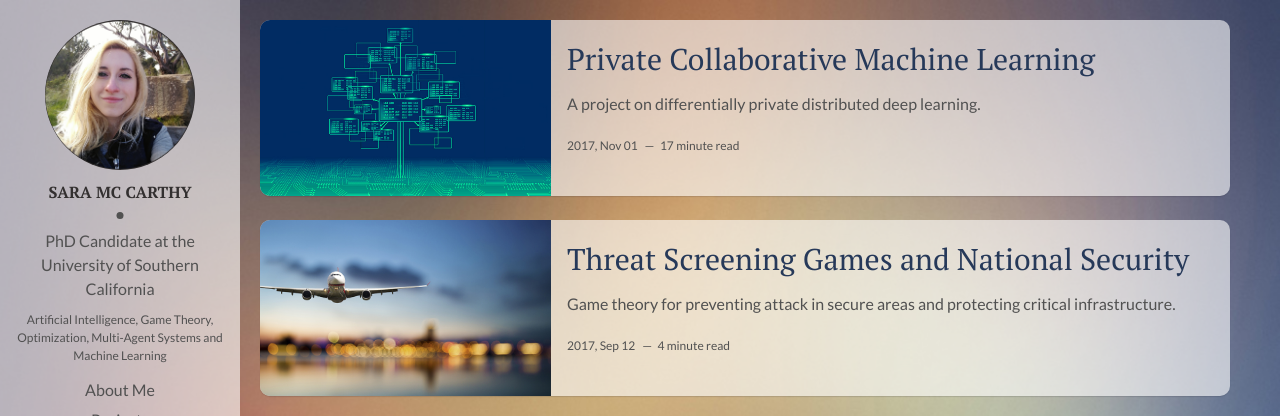
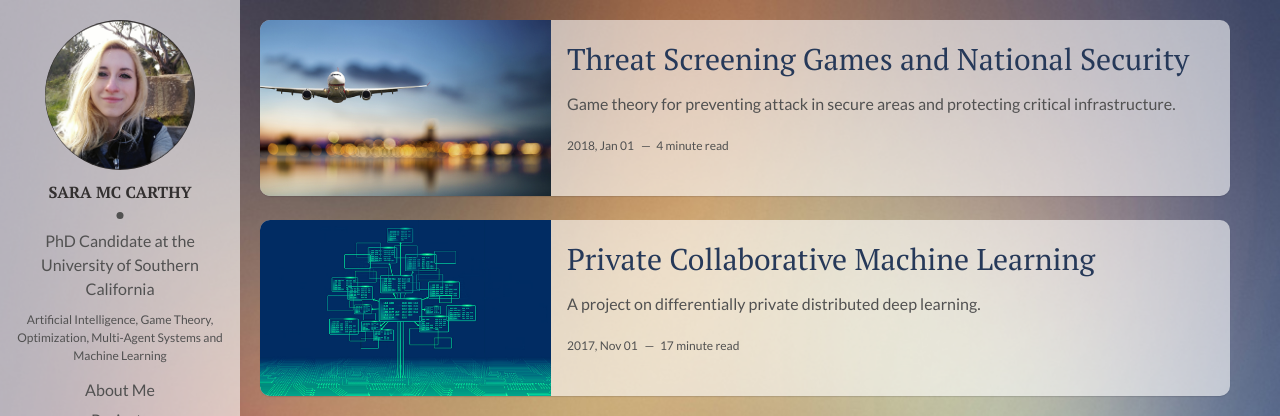
Before and after one commit to saramccarthy/saramccarthy.github.io, a Jekyll site: the page built from index.html, in a window 1280 px wide, cut to the strip 0-416 px from the top of the page. Built offline with Jekyll 4.4.1, drawn with Linux system fonts in a browser that asks for light colours; the list of posts is cut into pages by our own code.

Commit message:
Update and rename 2017-04-06-threat-screening.markdown to 2018-01-01-threat-screening.markdown

```diff
--- a/_posts/2017-04-06-threat-screening.markdown
+++ b/_posts/2018-01-01-threat-screening.markdown
@@ -2,7 +2,7 @@
 layout: post
 title: Threat Screening Games and National Security
 project: true
-date: 2017-09-12 13:32:20 +0300
+date: 2018-01-01 13:32:20 +0300
 description: Game theory for preventing attack in secure areas and protecting critical infrastructure. # Add post description (optional)
 img: airplane.jpg # Add image post (optional)
 tags: [game-theory, threat-screening-game, airport-security]
```
